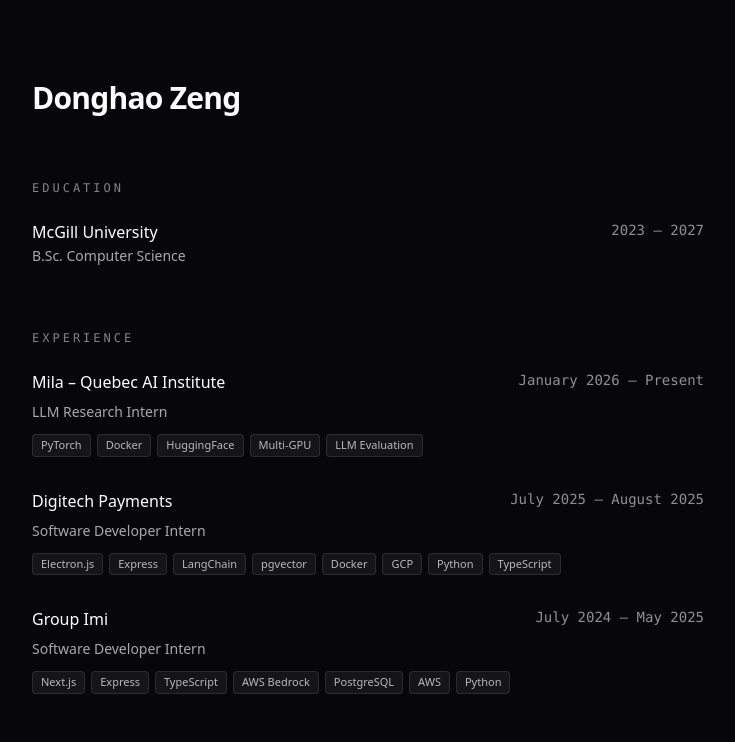
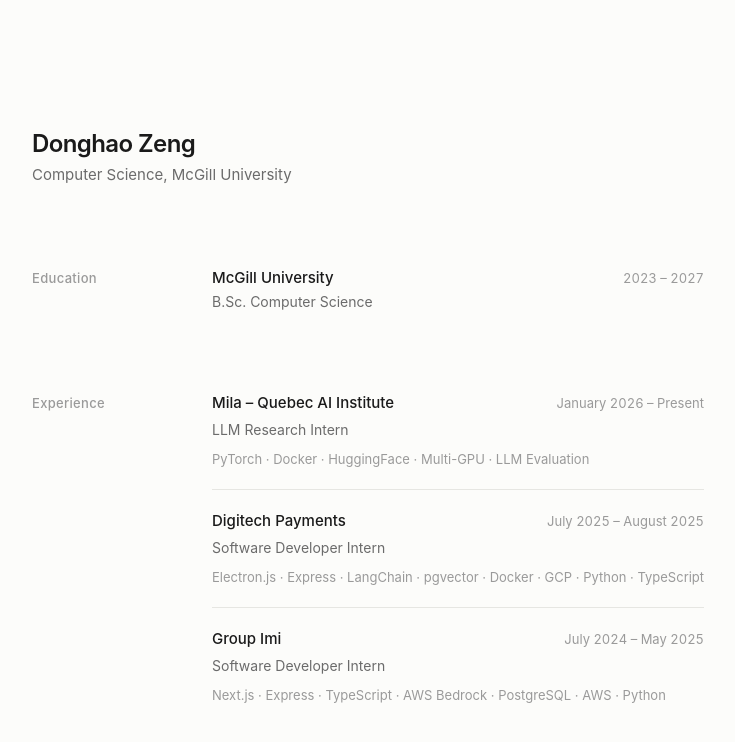
Before and after one commit to saintsauceee/saintsauceee.github.io, a Next.js app in the folder portfolio/: page / in a window 1280 px wide. Shown: the top 742 px of the page, without its empty margins (272-1007 px from the left). Built offline with nearby package versions, Linux system fonts and the light colour scheme.

Commit message:
redesign: light, minimal theme
Co-Authored-By: Claude Fable 5.1 <noreply@anthropic.com>

```diff
--- a/portfolio/src/app/globals.css
+++ b/portfolio/src/app/globals.css
@@ -1,8 +1,24 @@
 @import "tailwindcss";
+
+:root {
+  --bg: #fcfcfa;
+  --fg: #1a1a1a;
+  --muted: #6b6b6b;
+  --faint: #9a9a9a;
+  --line: #e6e6e2;
+}
 
 html,
 body {
-  background: #06060a;
+  background: var(--bg);
+  color: var(--fg);
   margin: 0;
   padding: 0;
+  font-family: -apple-system, BlinkMacSystemFont, "Inter", "Segoe UI", Helvetica, Arial, sans-serif;
+  -webkit-font-smoothing: antialiased;
+  text-rendering: optimizeLegibility;
 }
+
+::selection {
+  background: #e8e8e3;
+}
--- a/portfolio/src/app/page.tsx
+++ b/portfolio/src/app/page.tsx
@@ -2,50 +2,49 @@ import { EDUCATION, EXPERIENCES } from "@/data";
 
 function Section({ title, children }: { title: string; children: React.ReactNode }) {
   return (
-    <section className="flex flex-col gap-6">
-      <h2 className="text-xs font-mono uppercase tracking-[0.25em] text-white/50">{title}</h2>
-      {children}
+    <section className="grid grid-cols-1 sm:grid-cols-[140px_1fr] gap-4 sm:gap-10">
+      <h2 className="text-[13px] font-medium text-[var(--faint)] tracking-wide pt-0.5">{title}</h2>
+      <div>{children}</div>
     </section>
   );
 }
 
 export default function Home() {
   return (
-    <main className="min-h-screen bg-[#07070B] text-white px-6 sm:px-10 py-20">
-      <div className="mx-auto max-w-2xl flex flex-col gap-16">
+    <main className="min-h-screen px-6 sm:px-10 py-24 sm:py-32">
+      <div className="mx-auto max-w-2xl flex flex-col gap-20">
 
-        <h1 className="text-3xl font-bold tracking-tight">Donghao Zeng</h1>
+        <header className="flex flex-col gap-1">
+          <h1 className="text-2xl font-semibold tracking-tight">Donghao Zeng</h1>
+          <p className="text-[15px] text-[var(--muted)]">Computer Science, McGill University</p>
+        </header>
 
         <Section title="Education">
-          <ul className="flex flex-col gap-4">
+          <ul className="flex flex-col divide-y divide-[var(--line)]">
             {EDUCATION.map((edu) => (
-              <li key={edu.school} className="flex flex-col gap-0.5">
-                <div className="flex justify-between gap-6 flex-wrap">
-                  <span className="font-medium">{edu.school}</span>
-                  <span className="text-sm font-mono text-white/55">{edu.period}</span>
+              <li key={edu.school} className="py-4 first:pt-0 last:pb-0 flex flex-col gap-0.5">
+                <div className="flex justify-between gap-6 flex-wrap items-baseline">
+                  <span className="text-[15px] font-medium">{edu.school}</span>
+                  <span className="text-[13px] text-[var(--faint)] tabular-nums">{edu.period}</span>
                 </div>
-                <span className="text-sm text-white/65">{edu.degree}</span>
+                <span className="text-[14px] text-[var(--muted)]">{edu.degree}</span>
               </li>
             ))}
           </ul>
         </Section>
 
         <Section title="Experience">
-          <ul className="flex flex-col gap-8">
+          <ul className="flex flex-col divide-y divide-[var(--line)]">
             {EXPERIENCES.map((exp) => (
-              <li key={exp.company} className="flex flex-col gap-2">
-                <div className="flex justify-between gap-6 flex-wrap">
-                  <span className="font-medium">{exp.company}</span>
-                  <span className="text-sm font-mono text-white/55">{exp.period}</span>
+              <li key={exp.company} className="py-5 first:pt-0 last:pb-0 flex flex-col gap-1">
+                <div className="flex justify-between gap-6 flex-wrap items-baseline">
+                  <span className="text-[15px] font-medium">{exp.company}</span>
+                  <span className="text-[13px] text-[var(--faint)] tabular-nums">{exp.period}</span>
                 </div>
-                <span className="text-sm text-white/65">{exp.role}</span>
-                <div className="flex flex-wrap gap-1.5 mt-1">
-                  {exp.technologies.map((t) => (
-                    <span key={t} className="px-2 py-0.5 rounded text-[11px] text-white/70 bg-white/[0.06] border border-white/[0.1]">
-                      {t}
-                    </span>
-                  ))}
-                </div>
+                <span className="text-[14px] text-[var(--muted)]">{exp.role}</span>
+                <p className="text-[13px] text-[var(--faint)] mt-1.5">
+                  {exp.technologies.join(" · ")}
+                </p>
               </li>
             ))}
           </ul>
```
